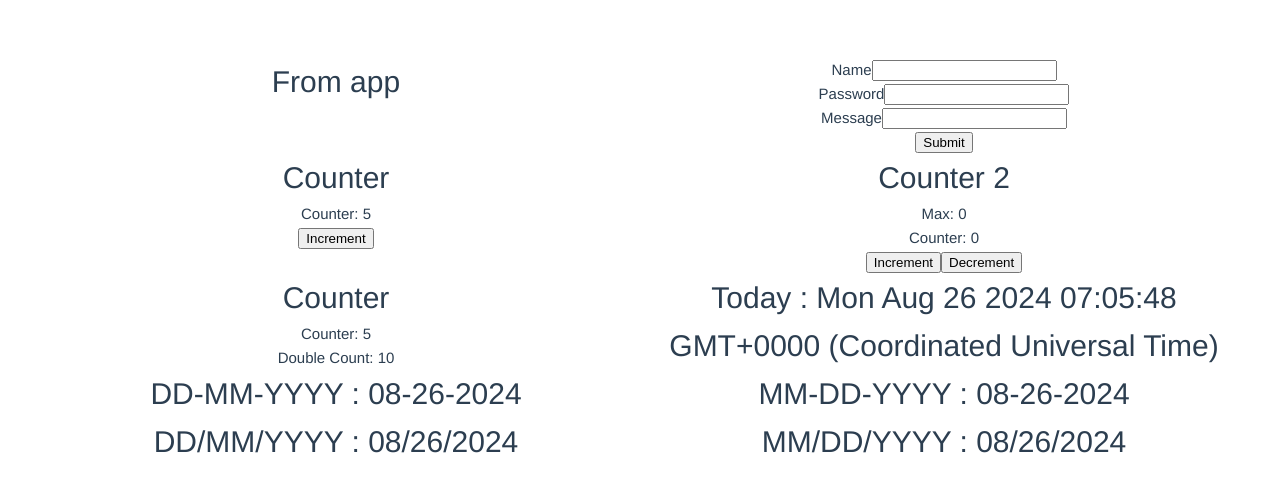
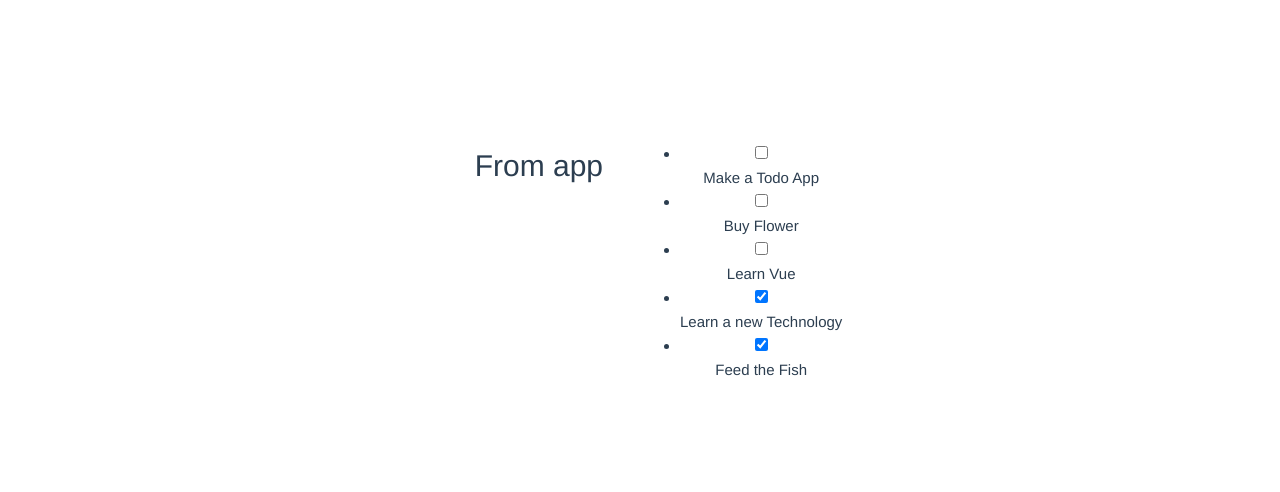
Before and after one commit to panditamey/vue_task1, a Vue app: page / in a window 1280 px wide. Shown: the part 168-660 px from the top of the page. Built offline with nearby package versions, Linux system fonts and the light colour scheme; the HTML template or start-up script is replaced by a standard one.

Commit message:
TodoList Completed

```diff
--- a/src/App.vue
+++ b/src/App.vue
@@ -1,29 +1,32 @@
 <template>
   <h1>From app</h1>
-  <InputBox />
+  <!-- <InputBox />
   <MyCounter />
   <MyCounter2 />
   <MyCounter3 />
-  <DisplayDate />
+  <DisplayDate /> -->
+  <TodoList />
 </template>
 
 <script>
-import MyCounter from './components/MyCounter.vue';
-import MyCounter2 from './components/MyCounter2.vue';
-import MyCounter3 from './components/MyCounter3.vue';
-import DisplayDate from './components/DisplayDate.vue';
-import InputBox from './components/InputBox.vue';
+import MyCounter from "./components/MyCounter.vue";
+import MyCounter2 from "./components/MyCounter2.vue";
+import MyCounter3 from "./components/MyCounter3.vue";
+import DisplayDate from "./components/DisplayDate.vue";
+import InputBox from "./components/InputBox.vue";
+import TodoList from "./components/Todo/TodoList.vue";
 export default {
-  name: 'App',
+  name: "App",
   components: {
     MyCounter,
-    MyCounter2 ,
+    MyCounter2,
     MyCounter3,
     // Updated to match the new component name
     DisplayDate,
-    InputBox
-  }
-}
+    InputBox,
+    TodoList,
+  },
+};
 </script>
 
 <style>
--- a/src/components/Todo/ListItem.vue
+++ b/src/components/Todo/ListItem.vue
@@ -8,10 +8,10 @@ const props = defineProps({
 
 <template>
     <div>
-        <label>Checkbox</label>
+        <!-- <label>Checkbox</label> -->
         <input type="checkbox" :checked="props.isChecked">
         <slot>
-            <p>Default content</p>
+            <!-- <p>Default content</p> -->
         </slot>
     </div>
 </template>
--- a/src/components/Todo/TodoList.vue
+++ b/src/components/Todo/TodoList.vue
@@ -10,6 +10,7 @@ const setToStorage = (items) => {
 
 const getFromStorage = () => {
   const stored = localStorage.getItem("list-items");
+  return stored ? JSON.parse(stored) : [];
 };
 
 const initListItems = () => {
@@ -32,16 +33,40 @@ const sortedList = computed(() => {
   );
 });
 
+const toggleItemChecked = (item) => {
+  item.checked = !item.checked;
+};
+
 const updateItem = (item) => {
-  const index = storageItems.value.findIndex((i) => i.title === item.title);
-  storageItems.value[index].checked = item.checked;
-  setToStorage(storageItems.value);
+  const updatedItem = findItemInList(item);
+  if (updatedItem) {
+    toggleItemChecked(updatedItem);
+    setToStorage(storageItems.value);
+  }
 };
-const findItemInList = (title) => {
-  return storageItems.value.find((i) => i.title === title);
+
+const findItemInList = (item) => {
+  return storageItems.value.find((i) => i.title === item.title);
 };
+
+onMounted(() => {
+  storageItems.value = getFromStorage();
+  initListItems();
+});
 </script>
 
-<template></template>
+<template>
+  <div>
+    <ul>
+      <li v-for="(item, index) in sortedList" :key="index">
+        <ListItem
+          :isChecked="item.checked"
+          @click.prevent="() => updateItem(item)"
+        />
+        {{ item.title }}
+      </li>
+    </ul>
+  </div>
+</template>
 
 <style scoped></style>
```
